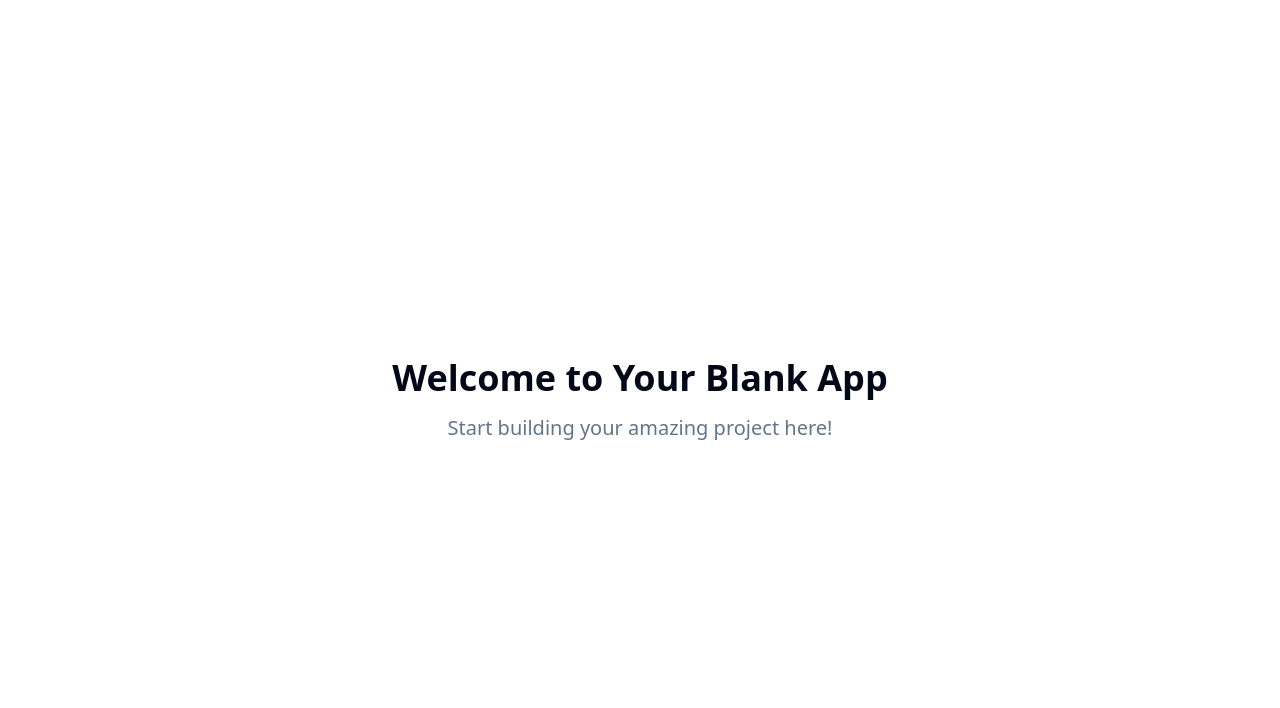
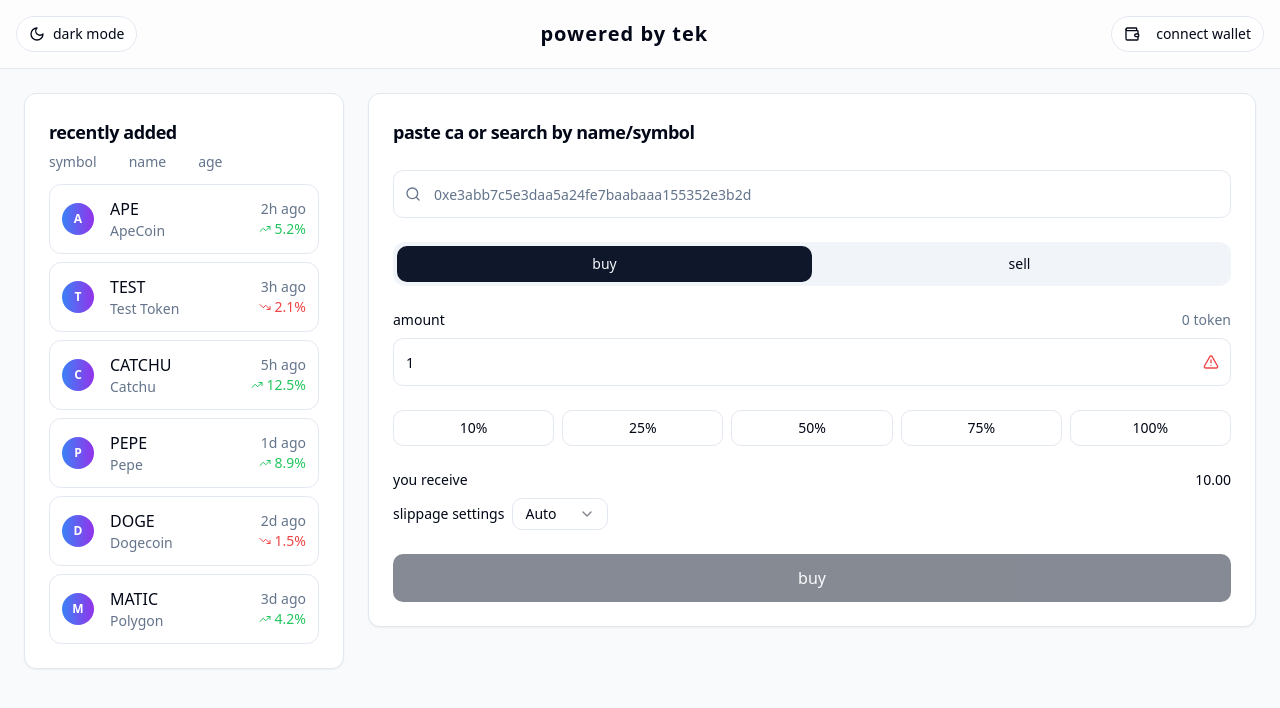
Before and after one commit to YashChauhan24/arena-echo-portal, a React (Vite) app: page / in a window 1280 px wide. Shown: the top 708 px of the page. Built offline with nearby package versions, Linux system fonts and the light colour scheme.

Commit message:
Create arena pro portal
Implement a portal based on the provided screenshot and URL.

```diff
--- a/index.html
+++ b/index.html
@@ -1,19 +1,20 @@
+
 <!DOCTYPE html>
 <html lang="en">
   <head>
     <meta charset="UTF-8" />
     <meta name="viewport" content="width=device-width, initial-scale=1.0" />
-    <title>arena-echo-portal</title>
-    <meta name="description" content="Lovable Generated Project" />
-    <meta name="author" content="Lovable" />
+    <title>Arena Pro - Crypto Trading Portal</title>
+    <meta name="description" content="Professional cryptocurrency trading platform powered by tek" />
+    <meta name="author" content="Arena Pro" />
 
-    <meta property="og:title" content="arena-echo-portal" />
-    <meta property="og:description" content="Lovable Generated Project" />
+    <meta property="og:title" content="Arena Pro - Crypto Trading Portal" />
+    <meta property="og:description" content="Professional cryptocurrency trading platform powered by tek" />
     <meta property="og:type" content="website" />
     <meta property="og:image" content="https://lovable.dev/opengraph-image-p98pqg.png" />
 
     <meta name="twitter:card" content="summary_large_image" />
-    <meta name="twitter:site" content="@lovable_dev" />
+    <meta name="twitter:site" content="@arena_pro" />
     <meta name="twitter:image" content="https://lovable.dev/opengraph-image-p98pqg.png" />
   </head>
 
--- a/src/index.css
+++ b/src/index.css
@@ -1,3 +1,4 @@
+
 @tailwind base;
 @tailwind components;
 @tailwind utilities;
@@ -34,22 +35,15 @@
     --input: 214.3 31.8% 91.4%;
     --ring: 222.2 84% 4.9%;
 
-    --radius: 0.5rem;
+    --radius: 0.75rem;
 
     --sidebar-background: 0 0% 98%;
-
     --sidebar-foreground: 240 5.3% 26.1%;
-
     --sidebar-primary: 240 5.9% 10%;
-
     --sidebar-primary-foreground: 0 0% 98%;
-
     --sidebar-accent: 240 4.8% 95.9%;
-
     --sidebar-accent-foreground: 240 5.9% 10%;
-
     --sidebar-border: 220 13% 91%;
-
     --sidebar-ring: 217.2 91.2% 59.8%;
   }
 
@@ -99,5 +93,41 @@
 
   body {
     @apply bg-background text-foreground;
+    font-feature-settings: "rlig" 1, "calt" 1;
+  }
+
+  h1, h2, h3, h4, h5, h6 {
+    @apply font-semibold tracking-tight;
   }
 }
+
+@layer components {
+  .crypto-gradient {
+    @apply bg-gradient-to-r from-blue-500 via-purple-500 to-pink-500;
+  }
+
+  .token-hover {
+    @apply hover:bg-accent/50 transition-all duration-200 hover:scale-[1.02];
+  }
+
+  .trading-card {
+    @apply bg-card/60 backdrop-blur-sm border border-border/50;
+  }
+}
+
+/* Custom scrollbar */
+::-webkit-scrollbar {
+  width: 6px;
+}
+
+::-webkit-scrollbar-track {
+  @apply bg-muted/20;
+}
+
+::-webkit-scrollbar-thumb {
+  @apply bg-muted-foreground/30 rounded-full;
+}
+
+::-webkit-scrollbar-thumb:hover {
+  @apply bg-muted-foreground/50;
+}
--- a/src/pages/Index.tsx
+++ b/src/pages/Index.tsx
@@ -1,11 +1,208 @@
-// Update this page (the content is just a fallback if you fail to update the page)
+
+import { useState } from "react";
+import { Button } from "@/components/ui/button";
+import { Input } from "@/components/ui/input";
+import { Badge } from "@/components/ui/badge";
+import { Card, CardContent, CardHeader } from "@/components/ui/card";
+import { Select, SelectContent, SelectItem, SelectTrigger, SelectValue } from "@/components/ui/select";
+import { Separator } from "@/components/ui/separator";
+import { Moon, Sun, Wallet, Search, TrendingUp, TrendingDown, AlertTriangle } from "lucide-react";
+import { cn } from "@/lib/utils";
 
 const Index = () => {
+  const [isDarkMode, setIsDarkMode] = useState(false);
+  const [selectedTab, setSelectedTab] = useState("buy");
+  const [searchTerm, setSearchTerm] = useState("");
+  const [amount, setAmount] = useState("1");
+  const [selectedPercentage, setSelectedPercentage] = useState<number | null>(null);
+
+  const recentTokens = [
+    { symbol: "APE", name: "ApeCoin", age: "2h ago", change: 5.2, price: 1.45 },
+    { symbol: "TEST", name: "Test Token", age: "3h ago", change: -2.1, price: 0.85 },
+    { symbol: "CATCHU", name: "Catchu", age: "5h ago", change: 12.5, price: 2.34 },
+    { symbol: "PEPE", name: "Pepe", age: "1d ago", change: 8.9, price: 0.001234 },
+    { symbol: "DOGE", name: "Dogecoin", age: "2d ago", change: -1.5, price: 0.087 },
+    { symbol: "MATIC", name: "Polygon", age: "3d ago", change: 4.2, price: 0.95 },
+  ];
+
+  const percentageButtons = [10, 25, 50, 75, 100];
+
+  const toggleTheme = () => {
+    setIsDarkMode(!isDarkMode);
+    document.documentElement.classList.toggle("dark");
+  };
+
+  const handlePercentageClick = (percentage: number) => {
+    setSelectedPercentage(percentage);
+  };
+
   return (
-    <div className="min-h-screen flex items-center justify-center bg-background">
-      <div className="text-center">
-        <h1 className="text-4xl font-bold mb-4">Welcome to Your Blank App</h1>
-        <p className="text-xl text-muted-foreground">Start building your amazing project here!</p>
+    <div className={cn("min-h-screen transition-colors duration-300", isDarkMode ? "dark bg-gray-900" : "bg-gray-50")}>
+      {/* Header */}
+      <header className="flex items-center justify-between p-4 border-b bg-background/95 backdrop-blur supports-[backdrop-filter]:bg-background/60">
+        <Button
+          variant="outline"
+          size="sm"
+          onClick={toggleTheme}
+          className="rounded-full"
+        >
+          {isDarkMode ? <Sun className="h-4 w-4" /> : <Moon className="h-4 w-4" />}
+          {isDarkMode ? "light mode" : "dark mode"}
+        </Button>
+
+        <div className="text-center">
+          <h1 className="text-xl font-bold tracking-wider">powered by tek</h1>
+        </div>
+
+        <Button variant="outline" size="sm" className="rounded-full">
+          <Wallet className="h-4 w-4 mr-2" />
+          connect wallet
+        </Button>
+      </header>
+
+      <div className="flex flex-col lg:flex-row gap-6 p-6 max-w-7xl mx-auto">
+        {/* Left Sidebar - Recently Added Tokens */}
+        <Card className="w-full lg:w-80 h-fit">
+          <CardHeader className="pb-3">
+            <h2 className="text-lg font-semibold">recently added</h2>
+            <div className="flex text-sm text-muted-foreground space-x-8">
+              <span>symbol</span>
+              <span>name</span>
+              <span>age</span>
+            </div>
+          </CardHeader>
+          <CardContent className="space-y-2">
+            {recentTokens.map((token, index) => (
+              <div
+                key={index}
+                className="flex items-center justify-between p-3 rounded-lg border hover:bg-accent/50 cursor-pointer transition-colors"
+              >
+                <div className="flex items-center space-x-4">
+                  <div className="w-8 h-8 rounded-full bg-gradient-to-r from-blue-500 to-purple-600 flex items-center justify-center text-white text-xs font-bold">
+                    {token.symbol.charAt(0)}
+                  </div>
+                  <div>
+                    <div className="font-medium">{token.symbol}</div>
+                    <div className="text-sm text-muted-foreground">{token.name}</div>
+                  </div>
+                </div>
+                <div className="text-right">
+                  <div className="text-sm text-muted-foreground">{token.age}</div>
+                  <div className={cn("flex items-center text-sm", token.change > 0 ? "text-green-500" : "text-red-500")}>
+                    {token.change > 0 ? <TrendingUp className="h-3 w-3 mr-1" /> : <TrendingDown className="h-3 w-3 mr-1" />}
+                    {Math.abs(token.change)}%
+                  </div>
+                </div>
+              </div>
+            ))}
+          </CardContent>
+        </Card>
+
+        {/* Right Side - Trading Interface */}
+        <div className="flex-1">
+          <Card>
+            <CardHeader>
+              <h2 className="text-lg font-semibold">paste ca or search by name/symbol</h2>
+            </CardHeader>
+            <CardContent className="space-y-6">
+              {/* Search Input */}
+              <div className="relative">
+                <Search className="absolute left-3 top-1/2 transform -translate-y-1/2 h-4 w-4 text-muted-foreground" />
+                <Input
+                  placeholder="0xe3abb7c5e3daa5a24fe7baabaaa155352e3b2d"
+                  value={searchTerm}
+                  onChange={(e) => setSearchTerm(e.target.value)}
+                  className="pl-10 h-12 text-sm"
+                />
+              </div>
+
+              {/* Buy/Sell Toggle */}
+              <div className="flex rounded-lg bg-muted p-1">
+                <Button
+                  variant={selectedTab === "buy" ? "default" : "ghost"}
+                  size="sm"
+                  onClick={() => setSelectedTab("buy")}
+                  className="flex-1 rounded-md"
+                >
+                  buy
+                </Button>
+                <Button
+                  variant={selectedTab === "sell" ? "default" : "ghost"}
+                  size="sm"
+                  onClick={() => setSelectedTab("sell")}
+                  className="flex-1 rounded-md"
+                >
+                  sell
+                </Button>
+              </div>
+
+              {/* Amount Input */}
+              <div className="space-y-2">
+                <div className="flex justify-between text-sm">
+                  <span>amount</span>
+                  <span className="text-muted-foreground">0 token</span>
+                </div>
+                <div className="relative">
+                  <Input
+                    value={amount}
+                    onChange={(e) => setAmount(e.target.value)}
+                    className="h-12 pr-12"
+                  />
+                  <div className="absolute right-3 top-1/2 transform -translate-y-1/2">
+                    <AlertTriangle className="h-4 w-4 text-red-500" />
+                  </div>
+                </div>
+              </div>
+
+              {/* Percentage Buttons */}
+              <div className="flex space-x-2">
+                {percentageButtons.map((percentage) => (
+                  <Button
+                    key={percentage}
+                    variant={selectedPercentage === percentage ? "default" : "outline"}
+                    size="sm"
+                    onClick={() => handlePercentageClick(percentage)}
+                    className="flex-1"
+                  >
+                    {percentage}%
+                  </Button>
+                ))}
+              </div>
+
+              {/* You Receive */}
+              <div className="space-y-2">
+                <div className="flex justify-between text-sm">
+                  <span>you receive</span>
+                  <span className="font-medium">10.00</span>
+                </div>
+
+                <div className="flex items-center space-x-2">
+                  <span className="text-sm">slippage settings</span>
+                  <Select defaultValue="auto">
+                    <SelectTrigger className="w-24 h-8">
+                      <SelectValue />
+                    </SelectTrigger>
+                    <SelectContent>
+                      <SelectItem value="auto">Auto</SelectItem>
+                      <SelectItem value="1">1%</SelectItem>
+                      <SelectItem value="3">3%</SelectItem>
+                      <SelectItem value="5">5%</SelectItem>
+                    </SelectContent>
+                  </Select>
+                </div>
+              </div>
+
+              {/* Action Button */}
+              <Button
+                size="lg"
+                className="w-full h-12 text-base font-medium"
+                disabled={!searchTerm || !amount}
+              >
+                {selectedTab === "buy" ? "buy" : "sell"}
+              </Button>
+            </CardContent>
+          </Card>
+        </div>
       </div>
     </div>
   );
--- a/tailwind.config.ts
+++ b/tailwind.config.ts
@@ -1,3 +1,4 @@
+
 import type { Config } from "tailwindcss";
 
 export default {
@@ -84,11 +85,33 @@ export default {
 					to: {
 						height: '0'
 					}
+				},
+				'fade-in': {
+					'0%': {
+						opacity: '0',
+						transform: 'translateY(10px)'
+					},
+					'100%': {
+						opacity: '1',
+						transform: 'translateY(0)'
+					}
+				},
+				'scale-in': {
+					'0%': {
+						transform: 'scale(0.95)',
+						opacity: '0'
+					},
+					'100%': {
+						transform: 'scale(1)',
+						opacity: '1'
+					}
 				}
 			},
 			animation: {
 				'accordion-down': 'accordion-down 0.2s ease-out',
-				'accordion-up': 'accordion-up 0.2s ease-out'
+				'accordion-up': 'accordion-up 0.2s ease-out',
+				'fade-in': 'fade-in 0.3s ease-out',
+				'scale-in': 'scale-in 0.2s ease-out'
 			}
 		}
 	},
```
